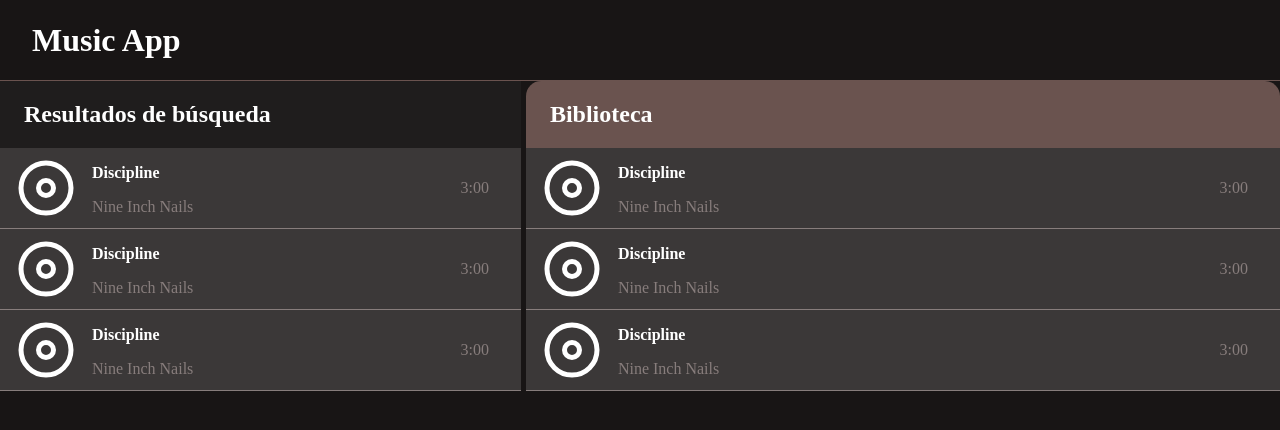
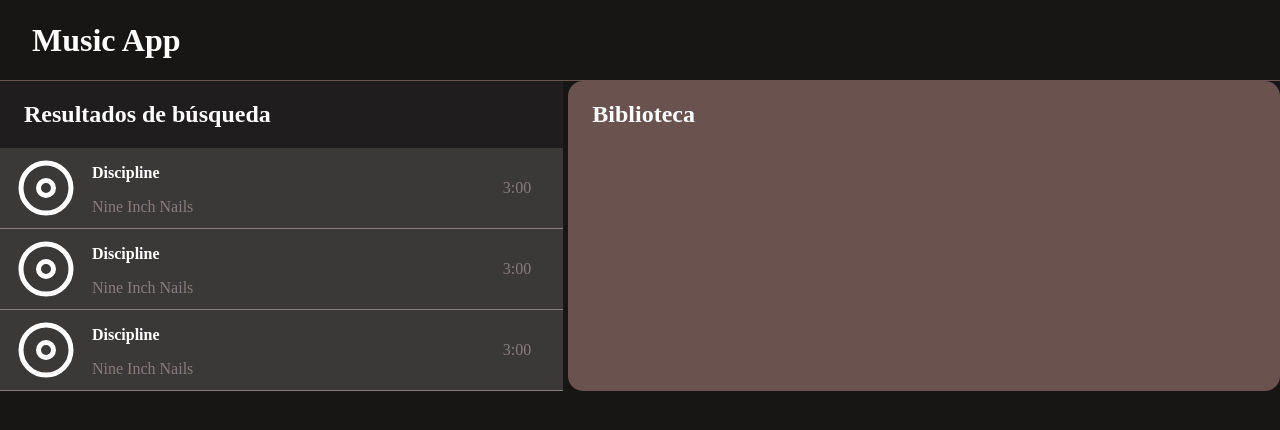
Before and after one commit to at-campos/react-music-app, a React (Create React App) app: page / in a window 1280 px wide. Shown: the top 430 px of the page. Built offline with nearby package versions, Linux system fonts and the light colour scheme; a web font is replaced by a local one.

Commit message:
population thru useEffect (static)

```diff
--- a/src/components/Library.js
+++ b/src/components/Library.js
@@ -1,11 +1,8 @@
+import React, { useState } from "react";
 import Song from "./Song";
 
 const Library = () => {
-    const songs = [
-        {id: 1, title:"Discipline", artist: "Nine Inch Nails", duration: "3:00"},
-        {id: 2, title:"Discipline", artist: "Nine Inch Nails", duration: "3:00"},
-        {id: 3, title:"Discipline", artist: "Nine Inch Nails", duration: "3:00"}
-    ];
+    const [songs, setSongs] = useState([]);
 
     return(
         <>
--- a/src/components/SearchResults.js
+++ b/src/components/SearchResults.js
@@ -1,11 +1,22 @@
+import React, { useState, useEffect } from "react";
 import Song from "./Song";
 
 const SearchResults = () => {
-    const songs = [
-        {id: 1, title:"Discipline", artist: "Nine Inch Nails", duration: "3:00"},
-        {id: 2, title:"Discipline", artist: "Nine Inch Nails", duration: "3:00"},
-        {id: 3, title:"Discipline", artist: "Nine Inch Nails", duration: "3:00"}
-    ];
+    const [songs, setSongs] = useState([]);
+
+    useEffect(() => {
+        const fetchSongs = async () => {
+            const response = [
+                {id: 1, title:"Discipline", artist: "Nine Inch Nails", duration: "3:00"},
+                {id: 2, title:"Discipline", artist: "Nine Inch Nails", duration: "3:00"},
+                {id: 3, title:"Discipline", artist: "Nine Inch Nails", duration: "3:00"}
+            ];
+
+            setSongs(response);
+        }
+
+        fetchSongs();
+    }, [])
 
     return(
         <section className="searchResults">
```
Also changed, not shown: 1 other file (tests, documents, lock files or other folders).
